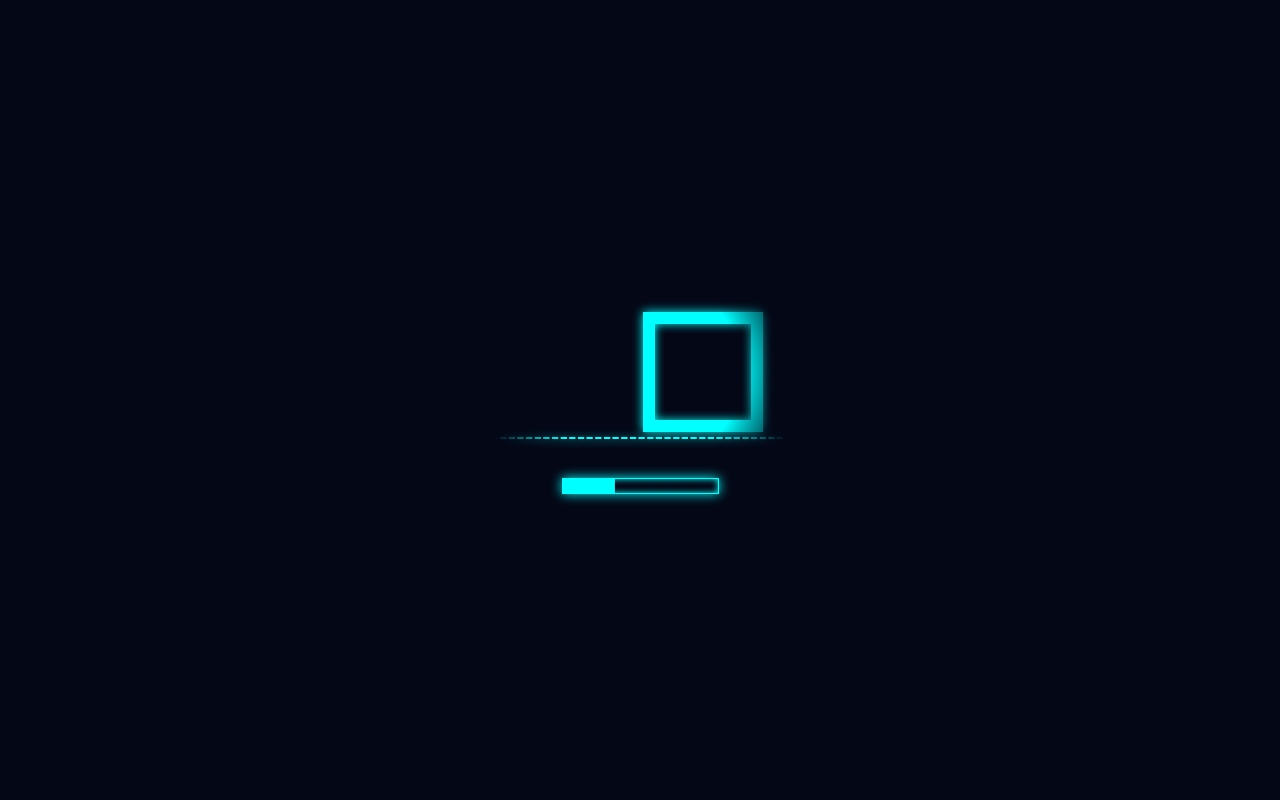
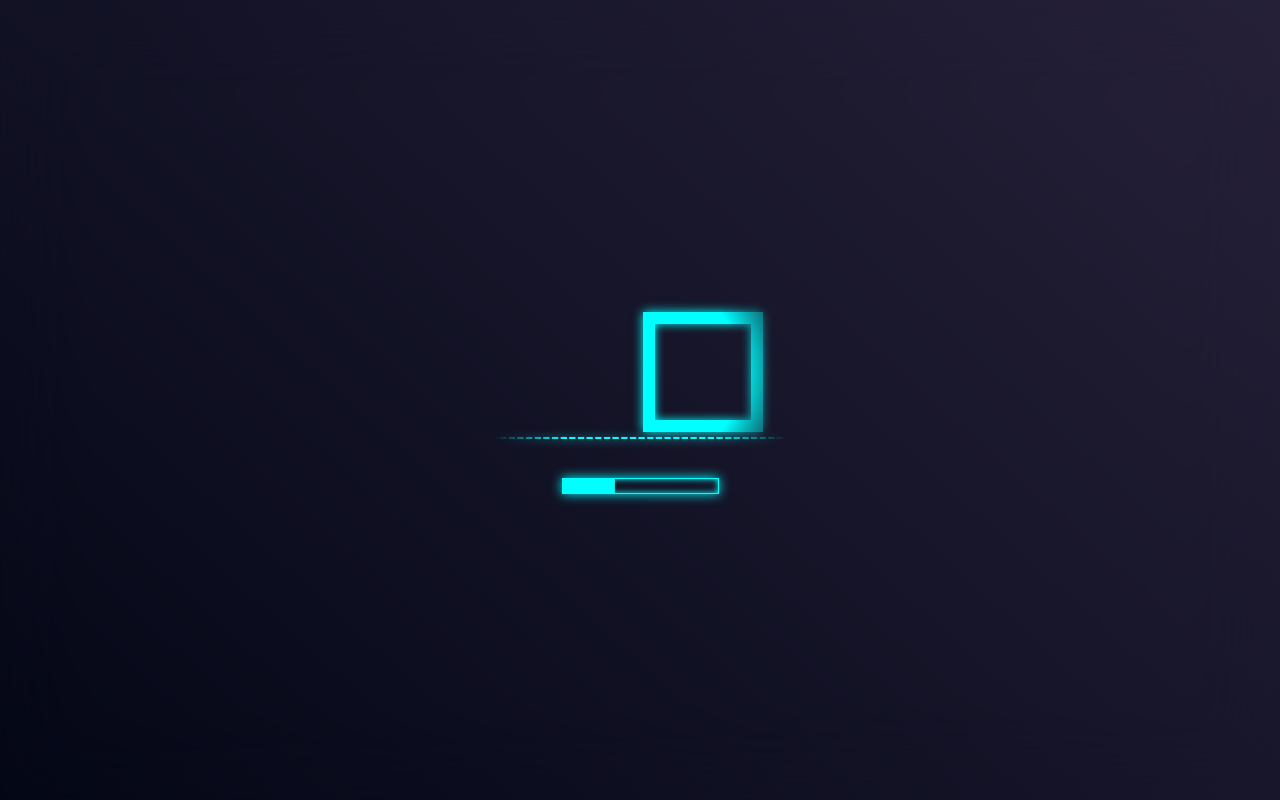
Before and after one commit to josephvedharaj/CSS-pratice, a plain HTML site: page index.html in a window 1280 px wide. Drawn offline with Linux system fonts and the light colour scheme.

Commit message:
Update style.css

```diff
--- a/style.css
+++ b/style.css
@@ -4,7 +4,8 @@ body{
   margin: 0;
   overflow: hidden;
   font-family: 'Arial';
-  background-color: #040716;
+  background-image: linear-gradient(42deg, #040716, rgba(7, 1, 29, 0.875));
+  backdrop-filter: blur(40px);
   display: flex;
   flex-direction: column;
   justify-content: center;
```
